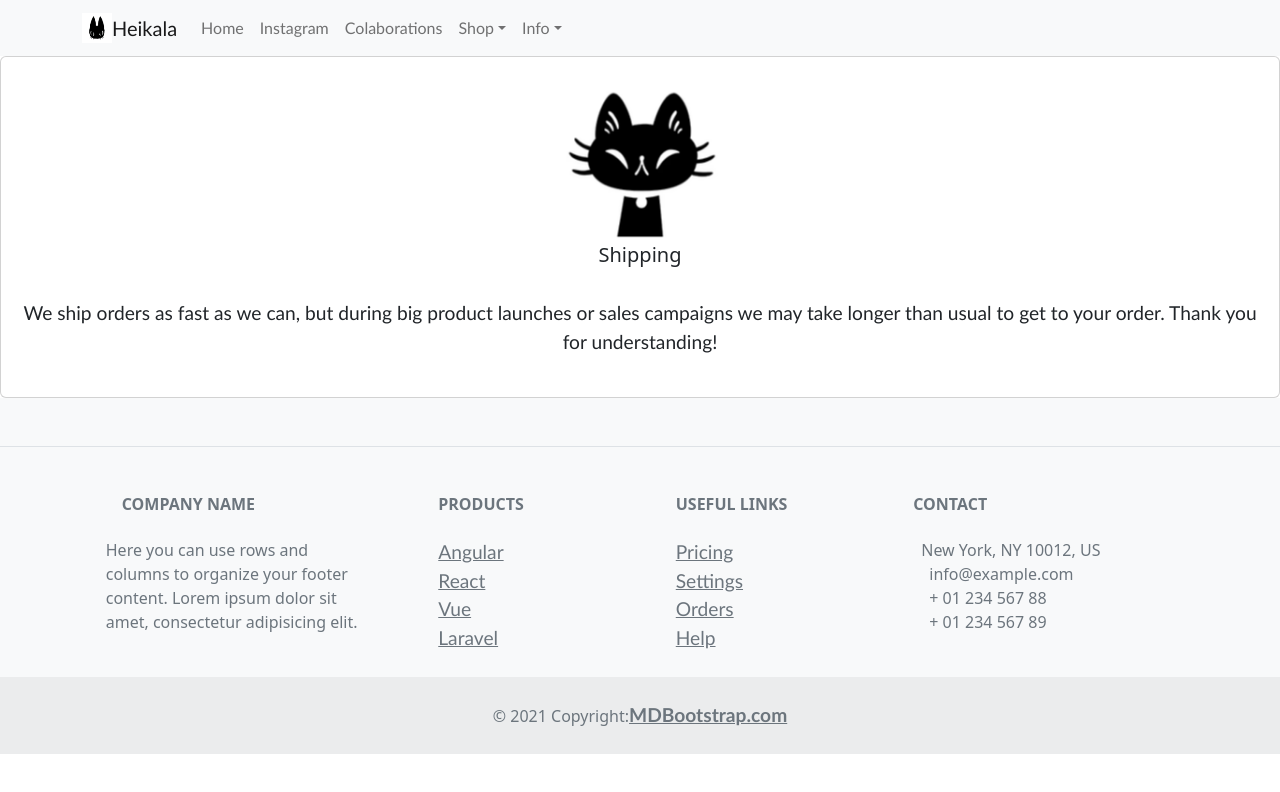
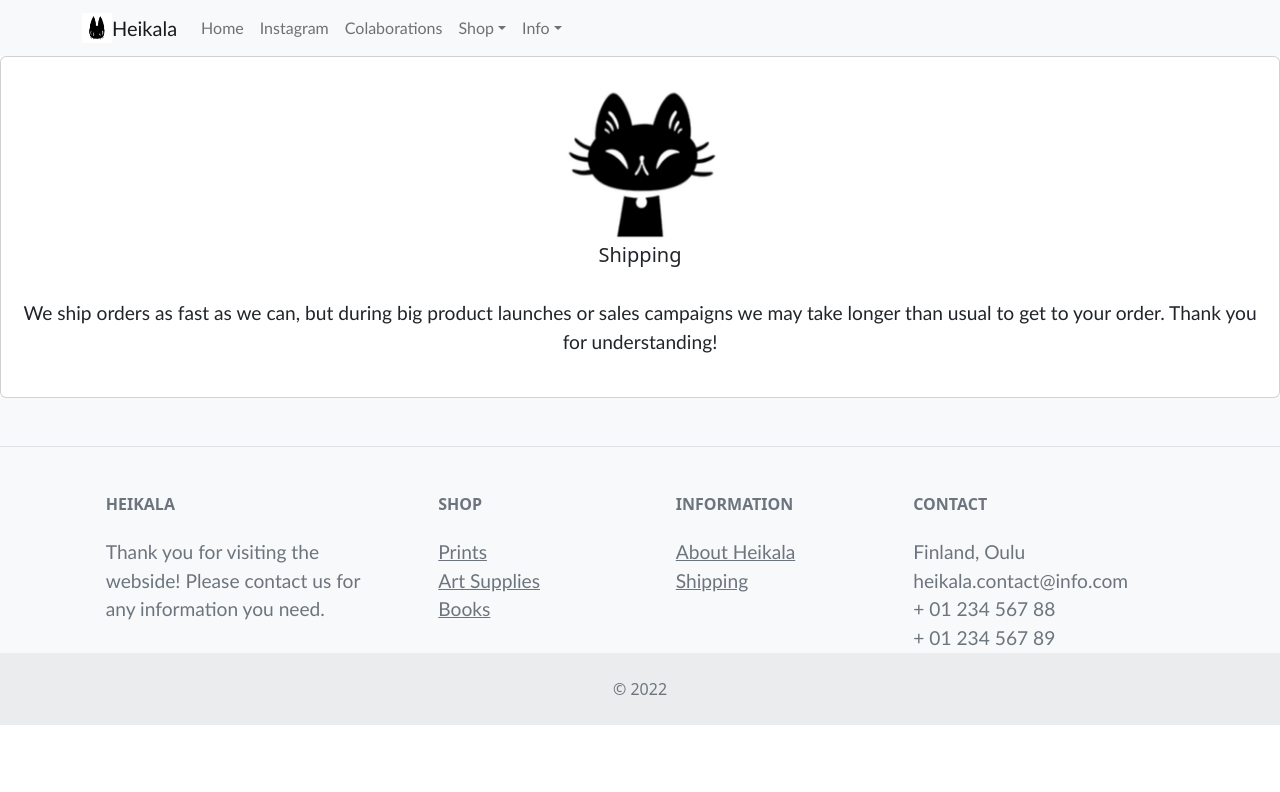
Before and after one commit to isi-lin/ProyectoSemestral-DS, a React (Create React App) app: page /shipping in a window 1280 px wide. Shown: the top 792 px of the page. Built offline with nearby package versions, Linux system fonts and the light colour scheme.

Commit message:
footer listo

```diff
--- a/src/components/Footer1.jsx
+++ b/src/components/Footer1.jsx
@@ -10,66 +10,48 @@ export default function Footer1() {
           <MDBRow className='mt-3'>
             <MDBCol md="3" lg="4" xl="3" className='mx-auto mb-4'>
               <h6 className='text-uppercase fw-bold mb-4'>
-                <MDBIcon icon="gem" className="me-3" />
-                Company name
+                Heikala
               </h6>
               <div class='footercolor'>
-
-
-                Here you can use rows and columns to organize your footer content. Lorem ipsum dolor sit amet,
-                consectetur adipisicing elit.
-
+                <a>
+                Thank you for visiting the webside! Please contact us for any information you need.
+                </a>
               </div>
             </MDBCol>
 
             <MDBCol md="2" lg="2" xl="2" className='mx-auto mb-4'>
               <div className='footercolor'>
 
-              <h6 className='text-uppercase fw-bold mb-4'>Products</h6>
+              <h6 className='text-uppercase fw-bold mb-4'>Shop</h6>
 
                 <a href='#!' className='text-reset'>
-                  Angular
+                  Prints
                 </a>
 
               <div className='footercolor'>
                 <a href='#!' className='text-reset'>
-                  React
+                  Art Supplies
                 </a>
               </div>
 
               <div className='footercolor'>
                 <a href='#!' className='text-reset'>
-                  Vue
-                </a>
-              </div>
-              <div className='footercolor'>
-                <a href='#!' className='text-reset'>
-                  Laravel
+                  Books
                 </a>
               </div>
               </div>
             </MDBCol>
 
             <MDBCol md="3" lg="2" xl="2" className='mx-auto mb-4'>
-              <h6 className='text-uppercase fw-bold mb-4'>Useful links</h6>
+              <h6 className='text-uppercase fw-bold mb-4'>Information</h6>
               <div className='footercolor'>
                 <a href='#!' className='text-reset'>
-                  Pricing
+                  About Heikala
                 </a>
               </div>
               <div className='footercolor'>
                 <a href='#!' className='text-reset'>
-                  Settings
-                </a>
-              </div>
-              <div className='footercolor'>
-                <a href='#!' className='text-reset'>
-                  Orders
-                </a>
-              </div>
-              <div className='footercolor'>
-                <a href='#!' className='text-reset'>
-                  Help
+                  Shipping
                 </a>
               </div>
             </MDBCol>
@@ -77,18 +59,20 @@ export default function Footer1() {
             <MDBCol md="4" lg="3" xl="3" className='mx-auto mb-md-0 mb-4'>
               <h6 className='text-uppercase fw-bold mb-4'>Contact</h6>
               <div className='footercolor'>
-                <MDBIcon icon="home" className="me-2" />
-                New York, NY 10012, US
+                <a>
+                  Finland, Oulu
+                </a>
               </div>
               <div className='footercolor'>
-                <MDBIcon icon="envelope" className="me-3" />
-                info@example.com
+                <a>
+                heikala.contact@info.com
+                </a>
               </div>
               <div className='footercolor'>
-                <MDBIcon icon="phone" className="me-3" /> + 01 234 567 88
+                <a>+ 01 234 567 88</a>
               </div>
               <div>
-                <MDBIcon icon="print" className="me-3" /> + 01 234 567 89
+                <a>+ 01 234 567 89</a>
               </div>
             </MDBCol>
           </MDBRow>
@@ -96,10 +80,7 @@ export default function Footer1() {
       </section>
 
       <div className='text-center p-4' style={{ backgroundColor: 'rgba(0, 0, 0, 0.05)' }}>
-        © 2021 Copyright:
-        <a className='text-reset fw-bold' href='https://mdbootstrap.com/'>
-          MDBootstrap.com
-        </a>
+        © 2022
       </div>
     </MDBFooter>
   );
```
